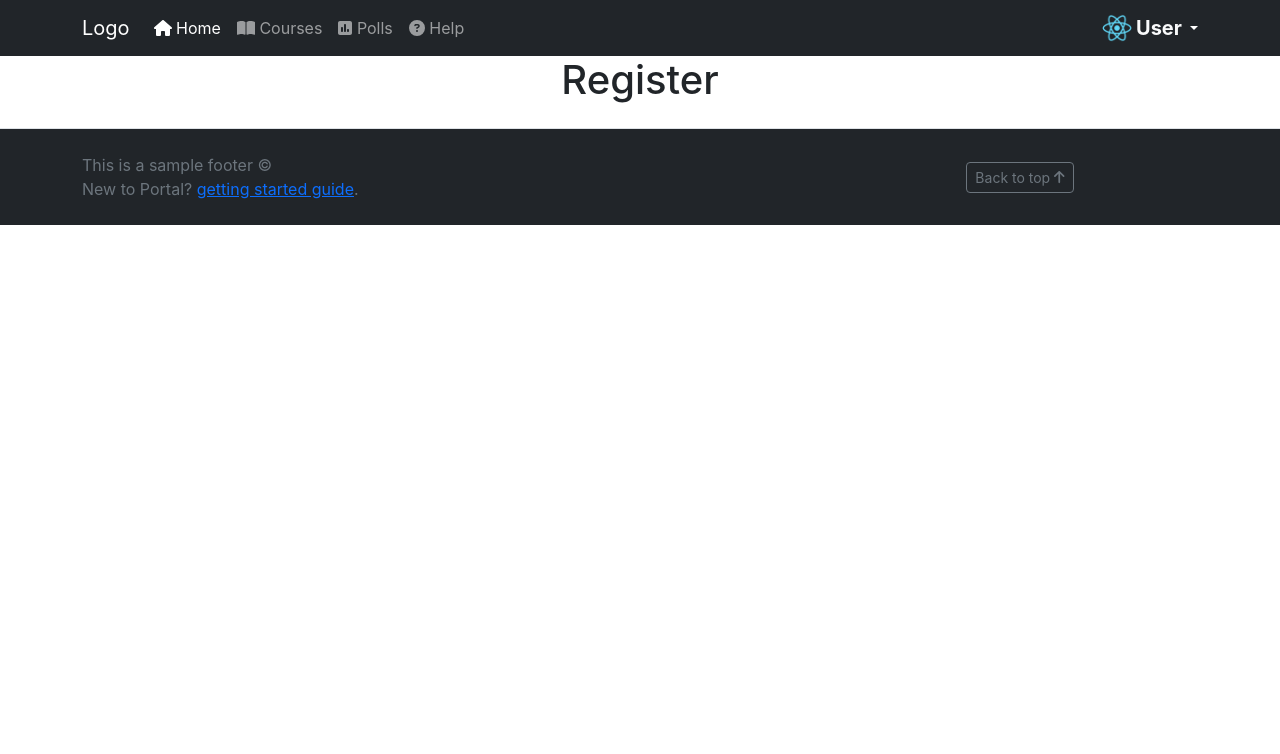
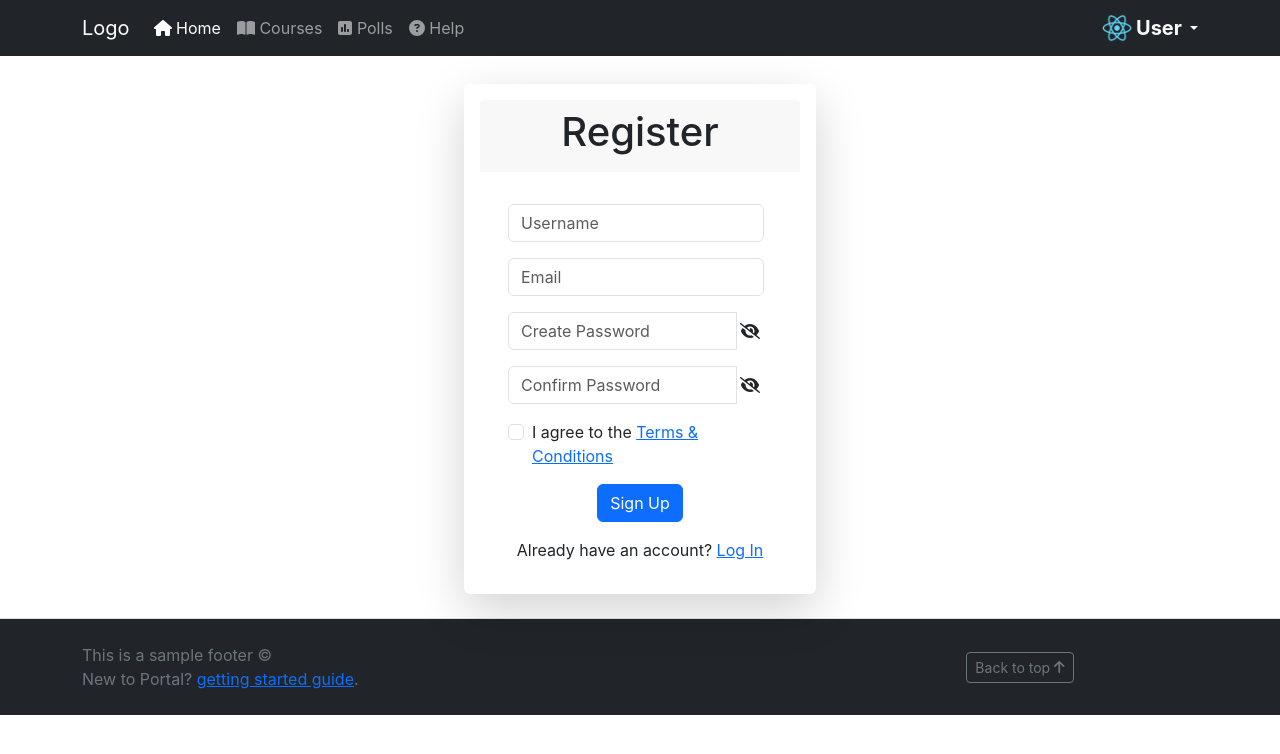
Before and after one commit to Adjei-stein/employee_training_system, a React (Create React App) app in the folder Django LMS/lms_frontend/: page /register in a window 1280 px wide. Shown: the top 754 px of the page. Built offline with nearby package versions, Linux system fonts and the light colour scheme.

Commit message:
Completed design for Login & Register pages

```diff
--- a/Django LMS/lms_frontend/src/App.js
+++ b/Django LMS/lms_frontend/src/App.js
@@ -12,9 +12,9 @@ import ReactDOM from 'react-dom'
 import {Routes, Route} from 'react-router-dom'
 import { library } from '@fortawesome/fontawesome-svg-core'
 import { fab } from '@fortawesome/free-brands-svg-icons'
-import { faCheckSquare, faHouse, faSquarePollVertical, faBookOpen, faCircleQuestion, faArrowRight, faArrowUp, faFileLines, faPenToSquare } from '@fortawesome/free-solid-svg-icons'
+import { faCheckSquare, faHouse, faSquarePollVertical, faBookOpen, faCircleQuestion, faArrowRight, faArrowUp, faFileLines, faPenToSquare, faEye, faEyeSlash } from '@fortawesome/free-solid-svg-icons'
 
-library.add(fab, faCheckSquare, faHouse, faSquarePollVertical, faBookOpen, faCircleQuestion, faArrowRight, faArrowUp, faFileLines, faPenToSquare)
+library.add(fab, faCheckSquare, faHouse, faSquarePollVertical, faBookOpen, faCircleQuestion, faArrowRight, faArrowUp, faFileLines, faPenToSquare, faEye, faEyeSlash)
 
 
 function App() {
--- a/Django LMS/lms_frontend/src/components/Login.js
+++ b/Django LMS/lms_frontend/src/components/Login.js
@@ -1,7 +1,55 @@
+import React, { useState } from 'react'
+import { FontAwesomeIcon } from '@fortawesome/react-fontawesome'
+
 function Login() {
+    const [showPassword, setShowPassword] = useState(false);
+
+    const togglePasswordVisibility = () => {
+        setShowPassword(!showPassword);
+    };
+
     return (
       <div className="App">
-        <h1>Login</h1>
+        <div className="container">
+            <div className="row mt-4 pt-1 d-flex align-items-center justify-content-center">
+
+                <div className="card shadow-lg border-0 my-5" style={{maxWidth: "22rem"}}>
+                    <div className="card-header border-0 my-3 mx-1">
+                        <h1 className=''>Login</h1>
+                    </div>
+                    <div className="card-body">
+                        <div className="input-group" style={{maxWidth: "18rem"}}>
+                            <input type="text" className="form-control mx-3 mb-2" placeholder="Username" aria-label="Username" aria-describedby="basic-addon1"/>
+                        </div>
+                        <div className="input-group d-flex align-items-center justify-content-center mx-3 my-2" style={{ maxWidth: "16rem" }}>
+                            <input
+                                type={showPassword ? 'text' : 'password'}
+                                className="form-control"
+                                placeholder="Password"
+                                aria-label="Password"
+                                aria-describedby="basic-addon1"
+                            />
+                            <div className="input-group-append px-1" onClick={togglePasswordVisibility}>
+
+                                <FontAwesomeIcon
+                                    icon={showPassword ? "eye" : "eye-slash"}
+
+                                    className="icon-eye"
+                                />
+
+                            </div>
+                        </div>
+                        <button type="submit" class="btn btn-primary">Log in</button>
+                        <div className="d-flex align-items-center justify-content-end mt-2 mx-4" style={{maxWidth: "18rem"}}>
+                            <p className="text-end mb-0"><a href="#">Forgot password?</a></p>
+                        </div>
+                        <div className="d-flex align-items-center justify-content-center">
+                            <p className="mb-3">New to Training Portal? <a href="/register">Sign Up</a> :)</p>
+                        </div>
+                        </div>
+                </div>
+            </div>
+        </div>
       </div>
     );
   }
--- a/Django LMS/lms_frontend/src/components/Register.js
+++ b/Django LMS/lms_frontend/src/components/Register.js
@@ -1,8 +1,85 @@
+import React, { useState } from 'react'
+import { FontAwesomeIcon } from '@fortawesome/react-fontawesome'
+
 function Register() {
+
+    const [showPassword, setShowPassword] = useState(false);
+    const [showPassword2, setShowPassword2] = useState(false);
+
+    const togglePasswordVisibility = () => {
+        setShowPassword(!showPassword);
+    };
+
+    const togglePasswordVisibility2 = () => {
+        setShowPassword2(!showPassword2);
+    };
+
     return (
-      <div className="App">
-        <h1>Register</h1>
-      </div>
+        <div className="App">
+            <div className="container">
+                <div className="row mt-4 pt-1 d-flex align-items-center justify-content-center">
+
+                    <div className="card shadow-lg border-0" style={{maxWidth: "22rem"}}>
+                        <div className="card-header border-0 my-3 mx-1">
+                            <h1 className=''>Register</h1>
+                        </div>
+                        <div className="card-body">
+                            <div className="input-group" style={{maxWidth: "18rem"}}>
+                                <input type="text" className="form-control mx-3" placeholder="Username" aria-label="Username" aria-describedby="basic-addon1"/>
+                            </div>
+                            <div className="input-group" style={{maxWidth: "18rem"}}>
+                                <input type="email" className="form-control mx-3 mt-3" placeholder="Email" aria-label="Email" aria-describedby="basic-addon1"/>
+                            </div>
+                            <div className="input-group d-flex align-items-center justify-content-center mx-3 my-3" style={{ maxWidth: "16rem" }}>
+                                <input
+                                    type={showPassword ? 'text' : 'password'}
+                                    className="form-control"
+                                    placeholder="Create Password"
+                                    aria-label="Password"
+                                    aria-describedby="basic-addon1"
+                                />
+                                <div className="input-group-append px-1" onClick={togglePasswordVisibility}>
+
+                                    <FontAwesomeIcon
+                                        icon={showPassword ? "eye" : "eye-slash"}
+
+                                        className="icon-eye"
+                                    />
+
+                                </div>
+                            </div>
+
+                            <div className="input-group d-flex align-items-center justify-content-center mx-3 my-3" style={{ maxWidth: "16rem" }}>
+                                <input
+                                    type={showPassword2 ? 'text' : 'password'}
+                                    className="form-control"
+                                    placeholder="Confirm Password"
+                                    aria-label="Password"
+                                    aria-describedby="basic-addon1"
+                                />
+                                <div className="input-group-append px-1" onClick={togglePasswordVisibility2}>
+
+                                    <FontAwesomeIcon
+                                        icon={showPassword2 ? "eye" : "eye-slash"}
+
+                                        className="icon-eye"
+                                    />
+
+                                </div>
+                            </div>
+                            <div class="form-check mx-3" style={{maxWidth: "18rem"}}>
+                                <input class="form-check-input" type="checkbox" id="gridCheck"/>
+                                <p className="text-start">I agree to the <a href="#">Terms & Conditions</a></p>
+                            </div>
+                            <button type="submit" class="btn btn-primary">Sign Up</button>
+                            <div className="d-flex align-items-center justify-content-center">
+                                <p className="my-3">Already have an account? <a href="/login">Log In</a></p>
+                            </div>
+                            </div>
+                    </div>
+                </div>
+            </div>
+        </div>
     );
   }
 
```
